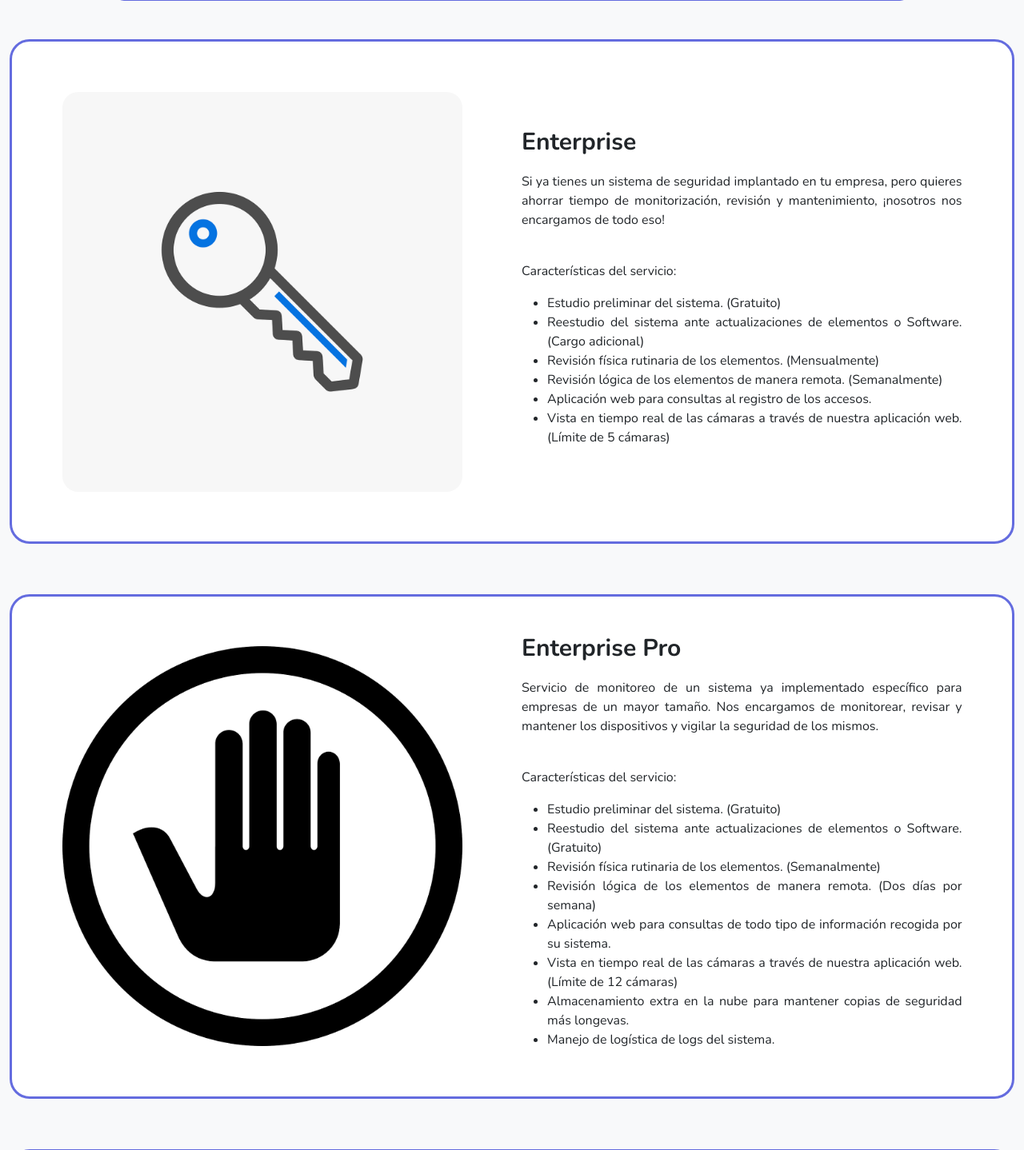
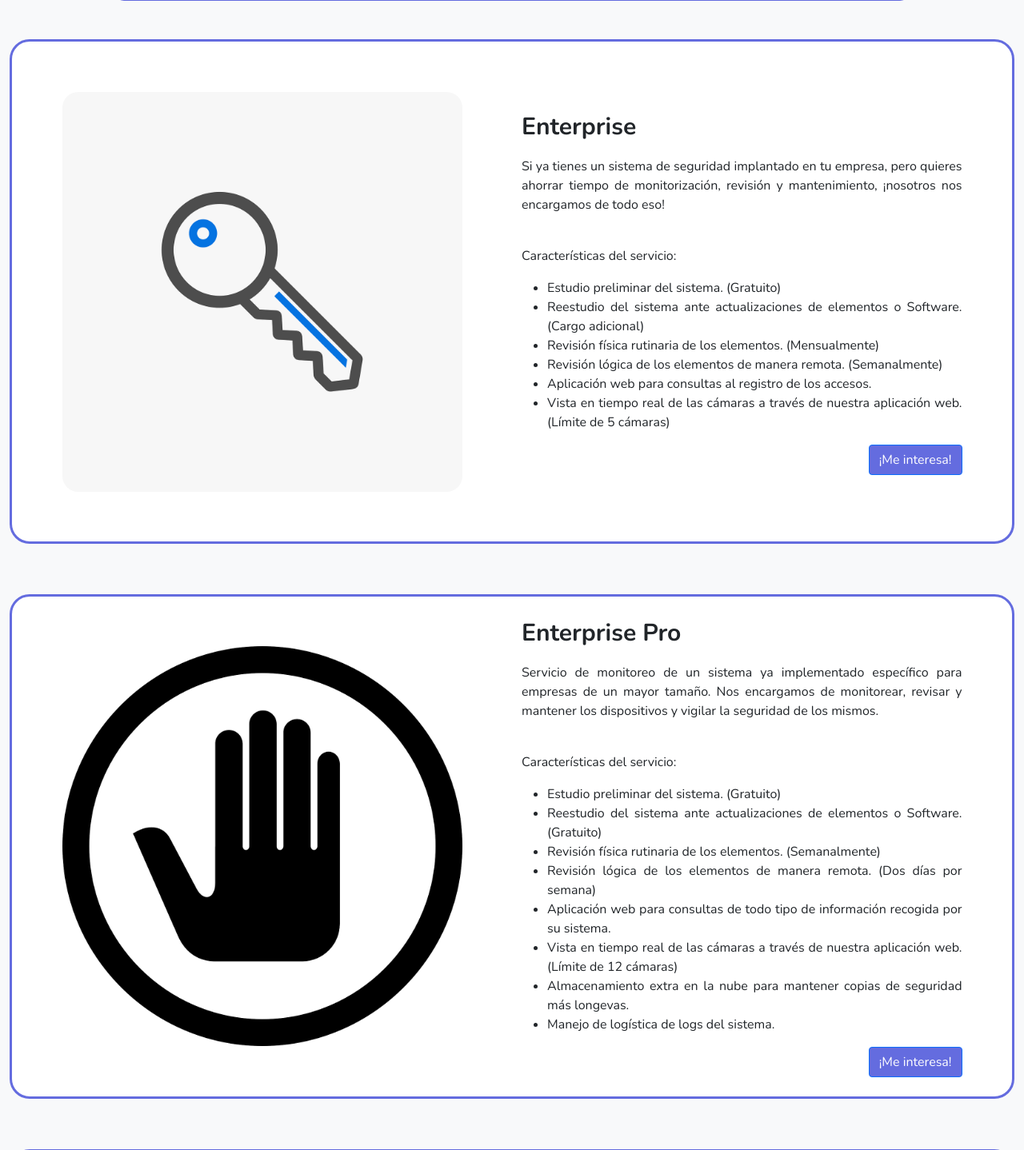
Before and after one commit to joellpz/confid, a PHP site: page /content/servicios.php in a window 1280 px wide. Shown: the part 261-1699 px from the top of the page at 80% size. Run offline with PHP 8.4, Linux system fonts and the light colour scheme; data comes from the database, SQL or seed files in the repository; some libraries are stand-ins or nearby versions.

Commit message:
Update servicios.php

```diff
--- a/content/servicios.php
+++ b/content/servicios.php
@@ -34,6 +34,9 @@
                                 <div class="col-6 serv-info">
                                     <p class="card-title serv-title"><b><?php echo $row2['nombre'];?></b></p>
                                     <div class="serv-text"><?php echo $row2['descripcion'];?></div>
+                                    <div class="boton">
+                                        <a href="/content/contacto.php?serv=true" class="btn btn-primary btn-block">¡Me interesa!</a>
+                                    </div>
                                 </div>
                             </div>
             <?php } ?>
```
